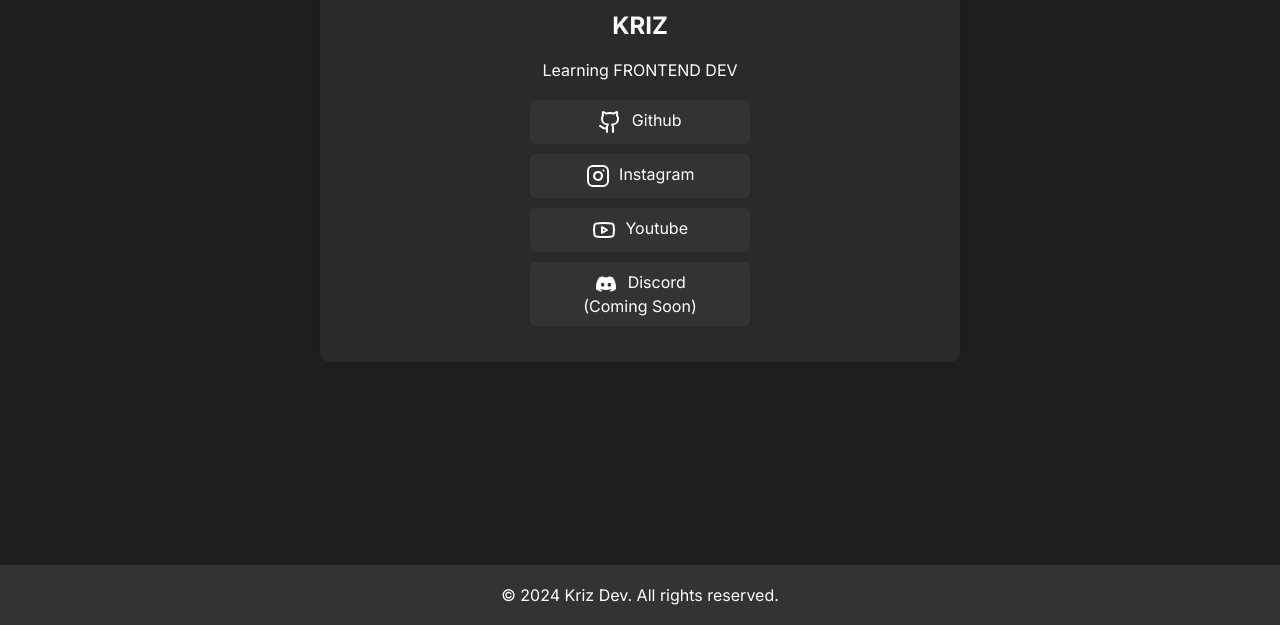
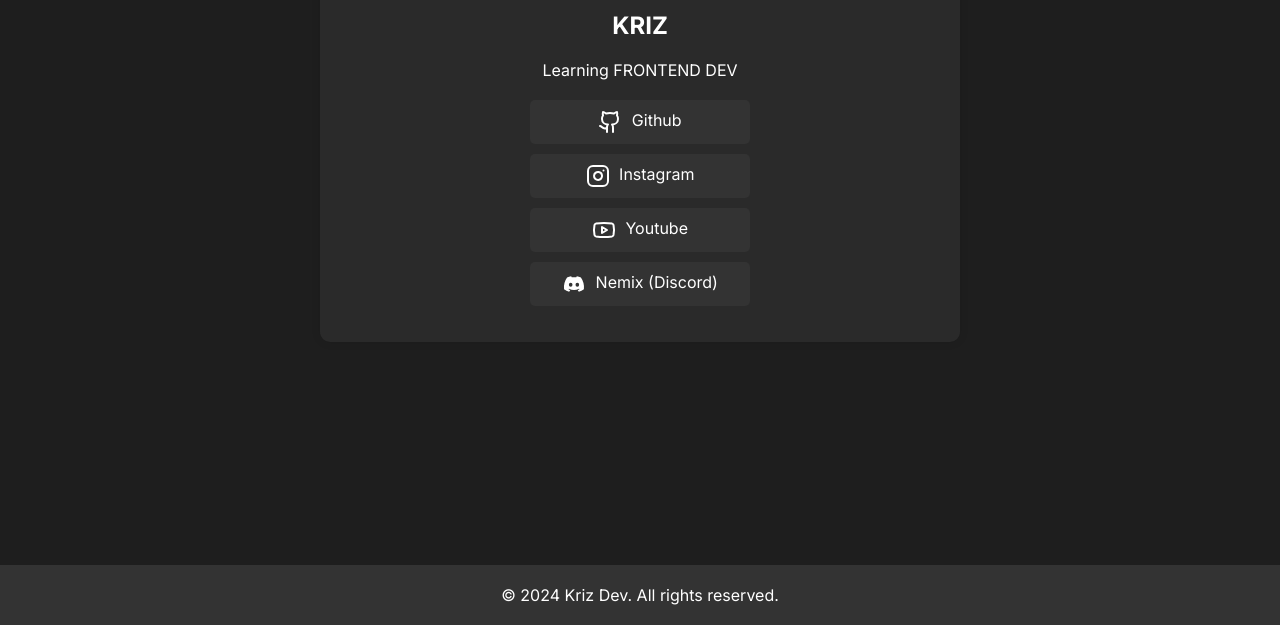
Before and after one commit to kriz350/KRIZ-LINKS, a plain HTML site: page index.html in a window 1280 px wide. Shown: the part 175-800 px from the top of the page. Drawn offline with Linux system fonts and the light colour scheme.

Commit message:
added nemix link

```diff
--- a/index.html
+++ b/index.html
@@ -45,14 +45,14 @@
                         <path d="m10 15 5-3-5-3z" />
                     </svg>
                     Youtube</a></li>
-            <li><a href="#" class="link"><svg xmlns="http://www.w3.org/2000/svg" width="24" height="24"
+            <li><a href="https://discord.gg/N3QDcTbDR2" class="link"><svg xmlns="http://www.w3.org/2000/svg" width="24" height="24"
                         viewBox="0 0 24 24" style="fill: rgba(255, 255, 255, 1);transform: ;msFilter:;">
                         <path
                             d="M14.82 4.26a10.14 10.14 0 0 0-.53 1.1 14.66 14.66 0 0 0-4.58 0 10.14 10.14 0 0 0-.53-1.1 16 16 0 0 0-4.13 1.3 17.33 17.33 0 0 0-3 11.59 16.6 16.6 0 0 0 5.07 2.59A12.89 12.89 0 0 0 8.23 18a9.65 9.65 0 0 1-1.71-.83 3.39 3.39 0 0 0 .42-.33 11.66 11.66 0 0 0 10.12 0q.21.18.42.33a10.84 10.84 0 0 1-1.71.84 12.41 12.41 0 0 0 1.08 1.78 16.44 16.44 0 0 0 5.06-2.59 17.22 17.22 0 0 0-3-11.59 16.09 16.09 0 0 0-4.09-1.35zM8.68 14.81a1.94 1.94 0 0 1-1.8-2 1.93 1.93 0 0 1 1.8-2 1.93 1.93 0 0 1 1.8 2 1.93 1.93 0 0 1-1.8 2zm6.64 0a1.94 1.94 0 0 1-1.8-2 1.93 1.93 0 0 1 1.8-2 1.92 1.92 0 0 1 1.8 2 1.92 1.92 0 0 1-1.8 2z">
                         </path>
                     </svg>
-                    Discord <br>
-                    (Coming Soon)</a></li>
+                    Nemix (Discord) <br>
+                    </a></li>
         </ul>
     </div>
 
```
